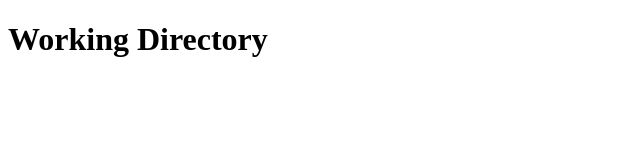
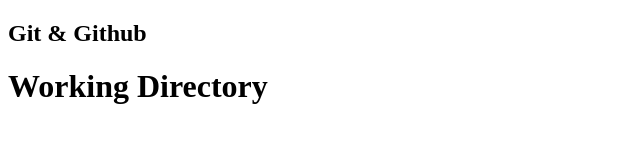
Before and after one commit to debanjan758/git-workflow, a plain HTML site: page index.html in a window 1280 px wide. Shown: the whole page, without its empty margins (0-640 px from the left). Drawn offline with Linux system fonts and the light colour scheme.

Commit message:
changes done

```diff
--- /dev/null
+++ b/app.js
@@ -0,0 +1 @@
+console.log("javascript")
--- a/index.html
+++ b/index.html
@@ -6,6 +6,7 @@
     <title>Git & Github</title>
 </head>
 <body>
+    <h2>Git & Github</h2>
     <h1>Working Directory</h1>
 </body>
 </html>
```
